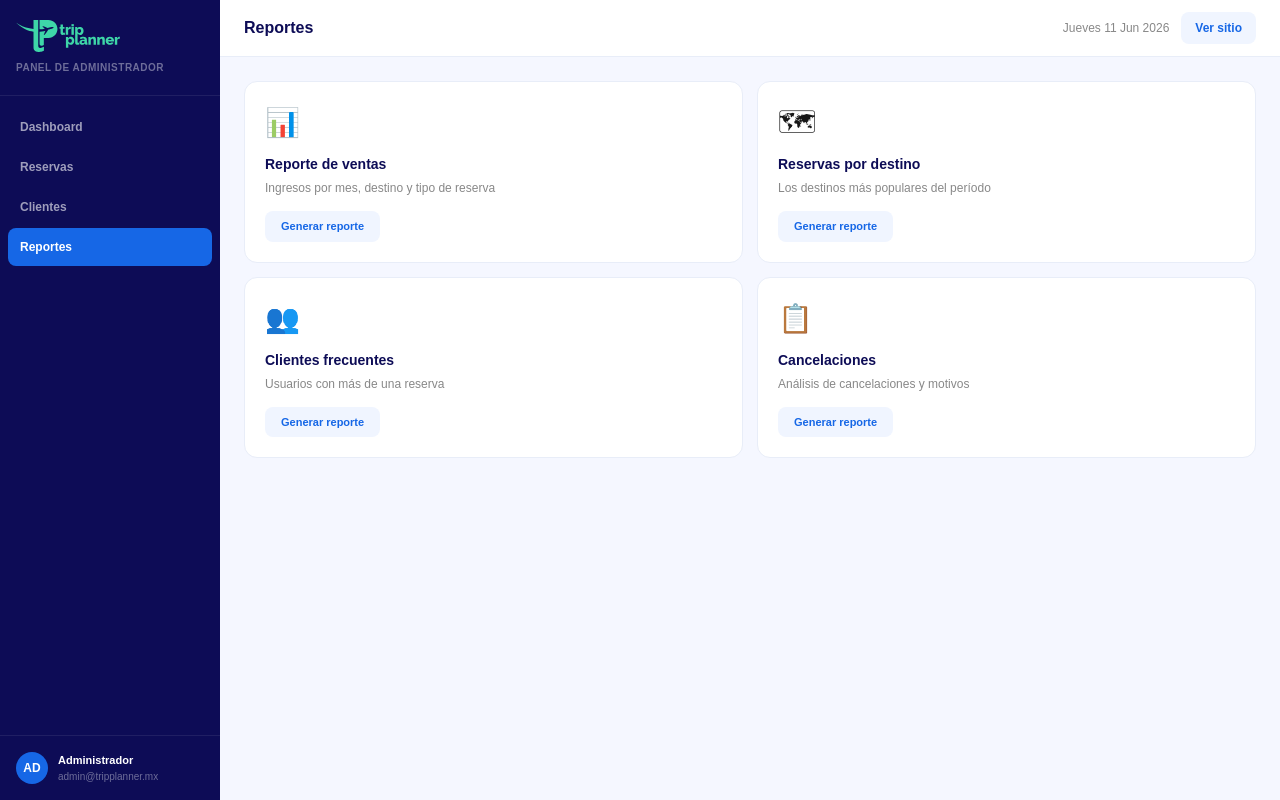
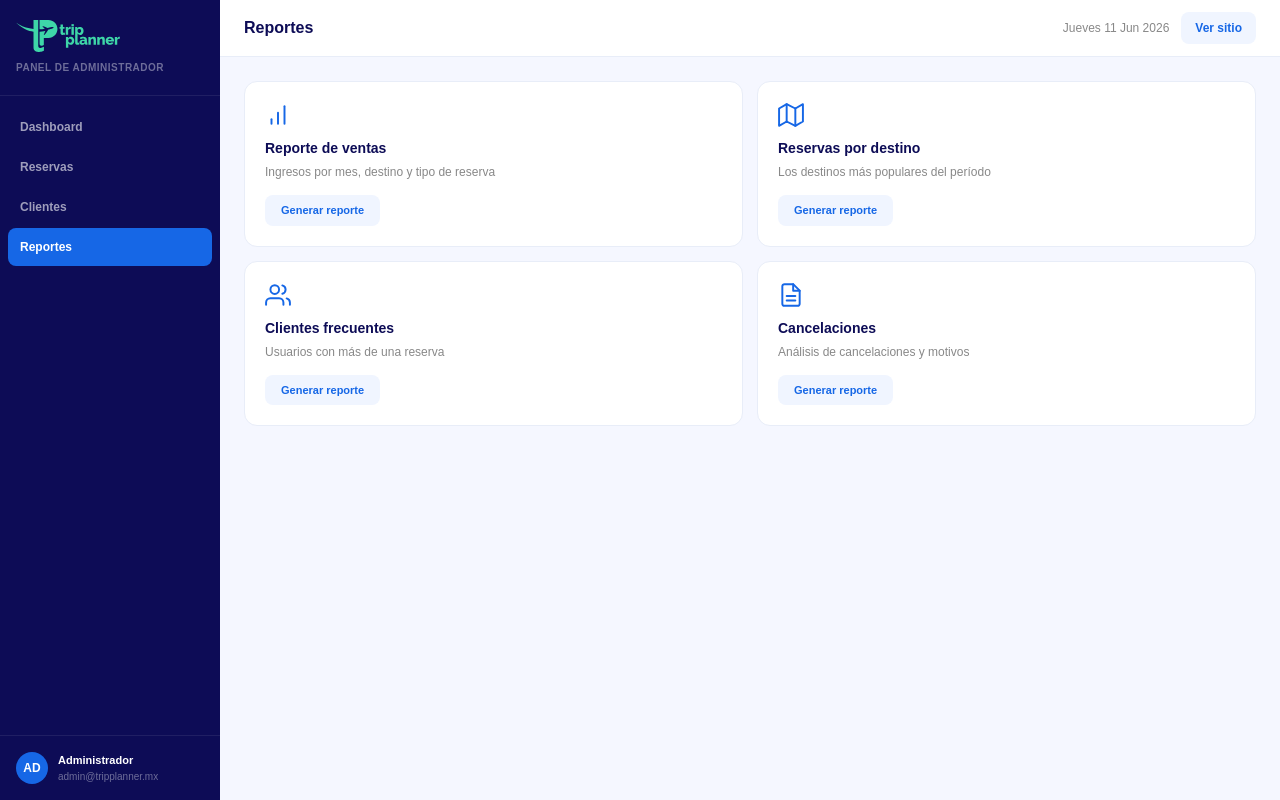
Before and after one commit to barreradionisio/trip-planner, a Next.js app: page /admin in a window 1280 px wide. Both pictures are taken after a click on the button "Reportes". Built offline with nearby package versions, Linux system fonts and the light colour scheme.

Commit message:
iconos svg en reportes admin

```diff
--- a/app/admin/page.tsx
+++ b/app/admin/page.tsx
@@ -246,16 +246,32 @@ const [filtroEstado, setFiltroEstado] = useState("todos");
           {seccion === "reportes" && (
   <div style={{ display: "grid", gridTemplateColumns: "1fr 1fr", gap: "14px" }}>
     {[
-                { titulo: "Reporte de ventas", desc: "Ingresos por mes, destino y tipo de reserva", icono: "📊" },
-                { titulo: "Reservas por destino", desc: "Los destinos más populares del período", icono: "🗺" },
-                { titulo: "Clientes frecuentes", desc: "Usuarios con más de una reserva", icono: "👥" },
-                { titulo: "Cancelaciones", desc: "Análisis de cancelaciones y motivos", icono: "📋" },
+      { titulo: "Reporte de ventas", desc: "Ingresos por mes, destino y tipo de reserva", icono: (
+        <svg width="26" height="26" viewBox="0 0 24 24" fill="none" stroke="#1667E6" strokeWidth="1.8" strokeLinecap="round" strokeLinejoin="round">
+          <line x1="12" y1="20" x2="12" y2="10"/><line x1="18" y1="20" x2="18" y2="4"/><line x1="6" y1="20" x2="6" y2="16"/>
+        </svg>
+      )},
+      { titulo: "Reservas por destino", desc: "Los destinos más populares del período", icono: (
+        <svg width="26" height="26" viewBox="0 0 24 24" fill="none" stroke="#1667E6" strokeWidth="1.8" strokeLinecap="round" strokeLinejoin="round">
+          <polygon points="1 6 1 22 8 18 16 22 23 18 23 2 16 6 8 2 1 6"/><line x1="8" y1="2" x2="8" y2="18"/><line x1="16" y1="6" x2="16" y2="22"/>
+        </svg>
+      )},
+      { titulo: "Clientes frecuentes", desc: "Usuarios con más de una reserva", icono: (
+        <svg width="26" height="26" viewBox="0 0 24 24" fill="none" stroke="#1667E6" strokeWidth="1.8" strokeLinecap="round" strokeLinejoin="round">
+          <path d="M17 21v-2a4 4 0 0 0-4-4H5a4 4 0 0 0-4 4v2"/><circle cx="9" cy="7" r="4"/><path d="M23 21v-2a4 4 0 0 0-3-3.87"/><path d="M16 3.13a4 4 0 0 1 0 7.75"/>
+        </svg>
+      )},
+      { titulo: "Cancelaciones", desc: "Análisis de cancelaciones y motivos", icono: (
+        <svg width="26" height="26" viewBox="0 0 24 24" fill="none" stroke="#1667E6" strokeWidth="1.8" strokeLinecap="round" strokeLinejoin="round">
+          <path d="M14 2H6a2 2 0 0 0-2 2v16a2 2 0 0 0 2 2h12a2 2 0 0 0 2-2V8z"/><polyline points="14 2 14 8 20 8"/><line x1="16" y1="13" x2="8" y2="13"/><line x1="16" y1="17" x2="8" y2="17"/>
+        </svg>
+      )},
     ].map(r => (
       <div key={r.titulo} style={{ background: "#fff", borderRadius: "13px", border: "1.5px solid #e8edf8", padding: "20px", cursor: "pointer" }}
         onMouseEnter={e => (e.currentTarget as HTMLElement).style.borderColor = "#1667E6"}
         onMouseLeave={e => (e.currentTarget as HTMLElement).style.borderColor = "#e8edf8"}
       >
-                  <div style={{ fontSize: "28px", marginBottom: "10px" }}>{r.icono}</div>
+        <div style={{ marginBottom: "10px" }}>{r.icono}</div>
         <div style={{ fontFamily: "sans-serif", fontWeight: "800", fontSize: "14px", color: "#0D0C56", marginBottom: "4px" }}>{r.titulo}</div>
         <div style={{ fontSize: "12px", color: "#888", marginBottom: "14px" }}>{r.desc}</div>
         <button style={{ padding: "7px 16px", background: "#f0f5ff", color: "#1667E6", border: "none", borderRadius: "8px", fontSize: "11px", fontWeight: "700", cursor: "pointer" }}>Generar reporte</button>
```
Lines whose indentation alone changed are shown as unchanged.
